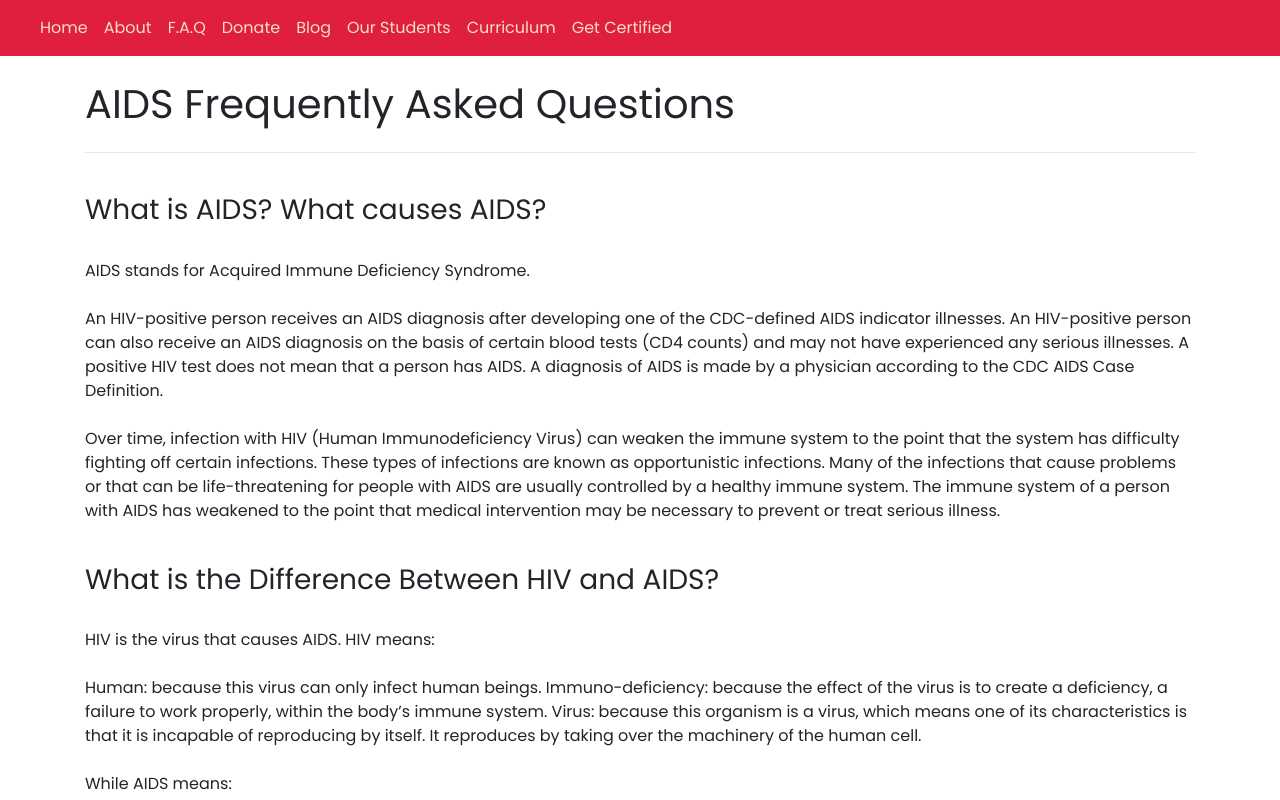
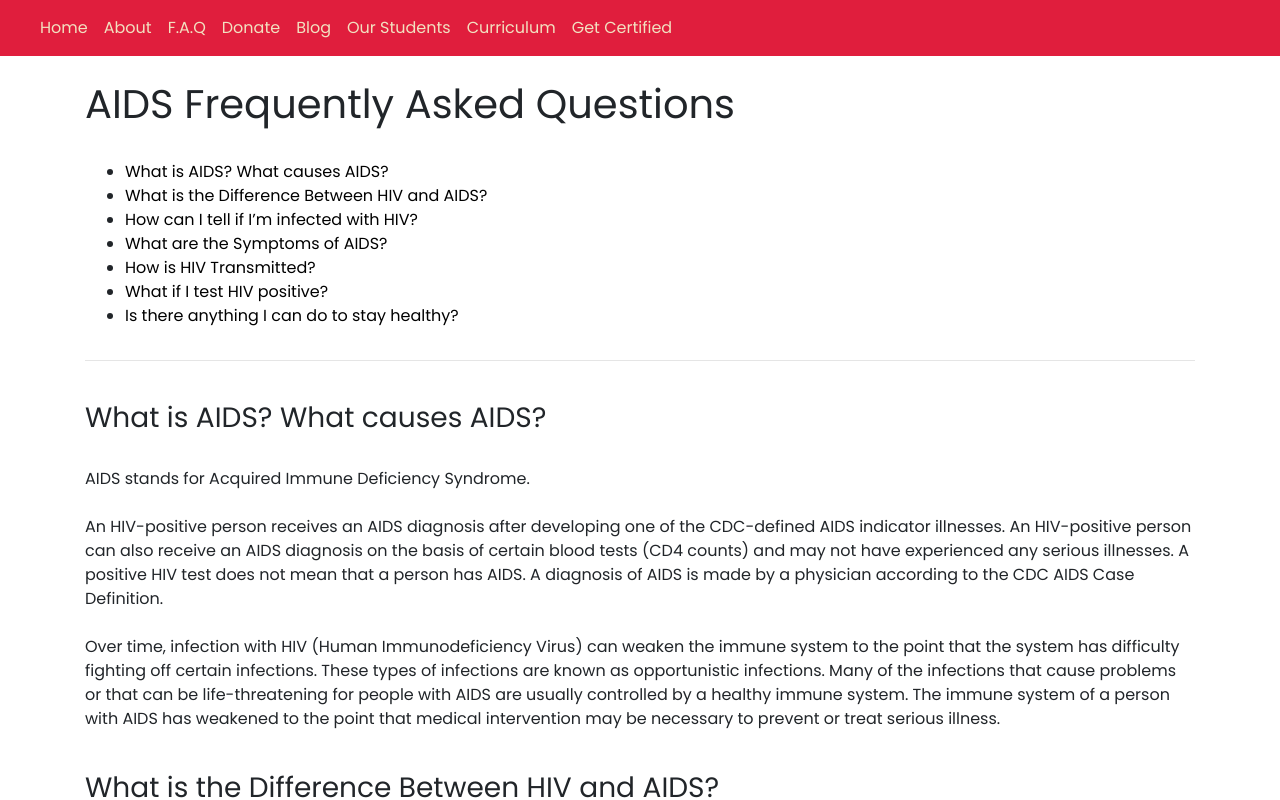
Before and after one commit to nljacob/project_aids_nigeria, a React (Create React App) app in the folder client/: page /questions in a window 1280 px wide. Shown: the top 800 px of the page. Built offline with nearby package versions, Linux system fonts and the light colour scheme.

Commit message:
added links to scroll on questions page

```diff
--- a/client/src/pages/Questions/Questions.js
+++ b/client/src/pages/Questions/Questions.js
@@ -12,13 +12,23 @@ const Questions = () => (
         <div className="col">
           <br />
           <h1>AIDS Frequently Asked Questions</h1>
+          <br />
+          <ul>
+            <li><a href="#AIDS">What is AIDS? What causes AIDS?</a></li>
+            <li><a href="#difference">What is the Difference Between HIV and AIDS?</a></li>
+            <li><a href="#infected">How can I tell if I’m infected with HIV?</a></li>
+            <li><a href="#symptoms">What are the Symptoms of AIDS?</a></li>
+            <li><a href="#transmitted">How is HIV Transmitted?</a></li>
+            <li><a href="#test">What if I test HIV positive?</a></li>
+            <li><a href="#healthy">Is there anything I can do to stay healthy?</a></li>
+          </ul>
         </div>
       </div>
       <hr />
       <div className="row">
         <div className="col">
           <br />
-          <h3>What is AIDS? What causes AIDS?</h3>
+          <h3 id="AIDS">What is AIDS? What causes AIDS?</h3>
           <br />
           <p>
             AIDS stands for Acquired Immune Deficiency Syndrome.
@@ -32,7 +42,7 @@ const Questions = () => (
       <div className="row">
         <div className="col">
           <br />
-          <h3>What is the Difference Between HIV and AIDS?</h3>
+          <h3 id="difference">What is the Difference Between HIV and AIDS?</h3>
           <br />
           <p>
             HIV is the virus that causes AIDS. HIV means:
@@ -48,7 +58,7 @@ const Questions = () => (
       <div className="row">
         <div className="col">
           <br />
-          <h3>How can I tell if I’m infected with HIV?</h3>
+          <h3 id="infected">How can I tell if I’m infected with HIV?</h3>
           <br />
           <p>
             The only way to determine whether you are infected is to be tested for HIV infection. You can’t rely on symptoms to know whether or not you are infected with HIV. Many people who are infected with HIV don’t have any symptoms at all for many years.
@@ -60,7 +70,7 @@ const Questions = () => (
       <div className="row">
         <div className="col">
           <br />
-          <h3>What are the Symptoms of AIDS?</h3>
+          <h3 id="symptoms">What are the Symptoms of AIDS?</h3>
           <br />
           <p>
           There are no common symptoms for individuals diagnosed with AIDS. When immune system damage is more severe, people may experience opportunistic infections (called opportunistic because they are caused by organisms which cannot induce disease in people with normal immune systems, but take the “opportunity” to flourish in people with HIV). Most of these more severe infections, diseases and symptoms fall under the Centers for Disease Control’s definition of full-blown “AIDS.” The median time to receive an AIDS diagnosis among those infected with HIV is 7-10 years.
@@ -70,7 +80,7 @@ const Questions = () => (
       <div className="row">
         <div className="col">
           <br />
-          <h3>How is HIV Transmitted?</h3>
+          <h3 id="transmitted">How is HIV Transmitted?</h3>
           <br />
           <p>
           HIV can be transmitted from an infected person to another through:
@@ -92,7 +102,7 @@ const Questions = () => (
       <div className="row">
         <div className="col">
           <br />
-          <h3>What if I test HIV positive?</h3>
+          <h3 id="test">What if I test HIV positive?</h3>
           <br />
           <p>
           If you test positive, the sooner you take steps to protect your health, the better. Early medical treatment, a healthy lifestyle and a positive attitude can help you stay well. Prompt medical care may delay the onset of AIDS and prevent some life-threatening conditions. It is important to know that a positive HIV test should always be confirmed, to be sure that it is a true positive. If your test result is positive, there are a number of important steps you can take immediately to protect your health:
@@ -111,7 +121,7 @@ const Questions = () => (
       <div className="row">
         <div className="col">
           <br />
-          <h3>Is there anything I can do to stay healthy?</h3>
+          <h3 id="healthy">Is there anything I can do to stay healthy?</h3>
           <br />
           <p>
           The short answer is yes. There are things that you can do to stay healthy. Once you find a doctor or clinic, your main objective is to get an evaluation of your general health and immune function.
```
